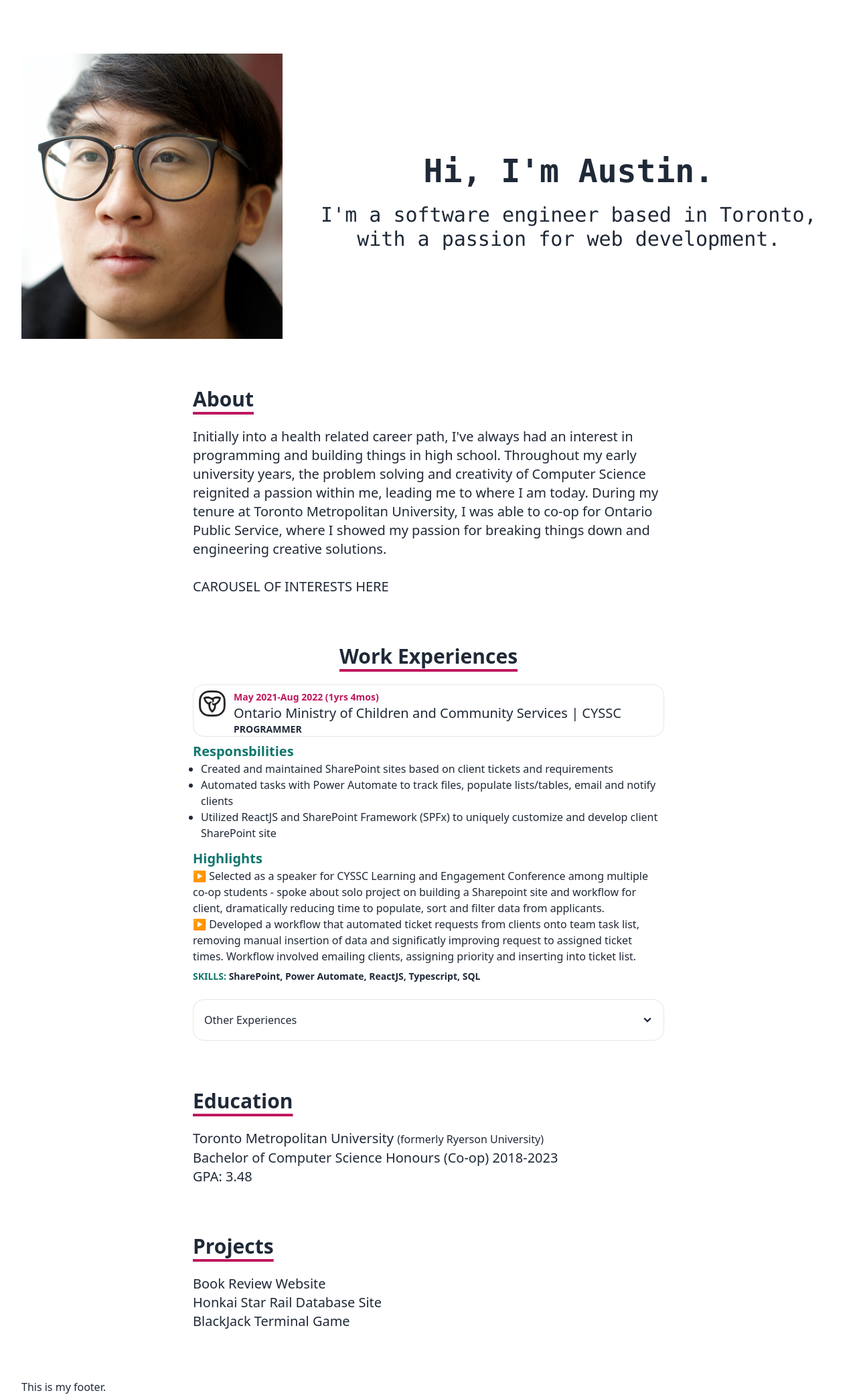
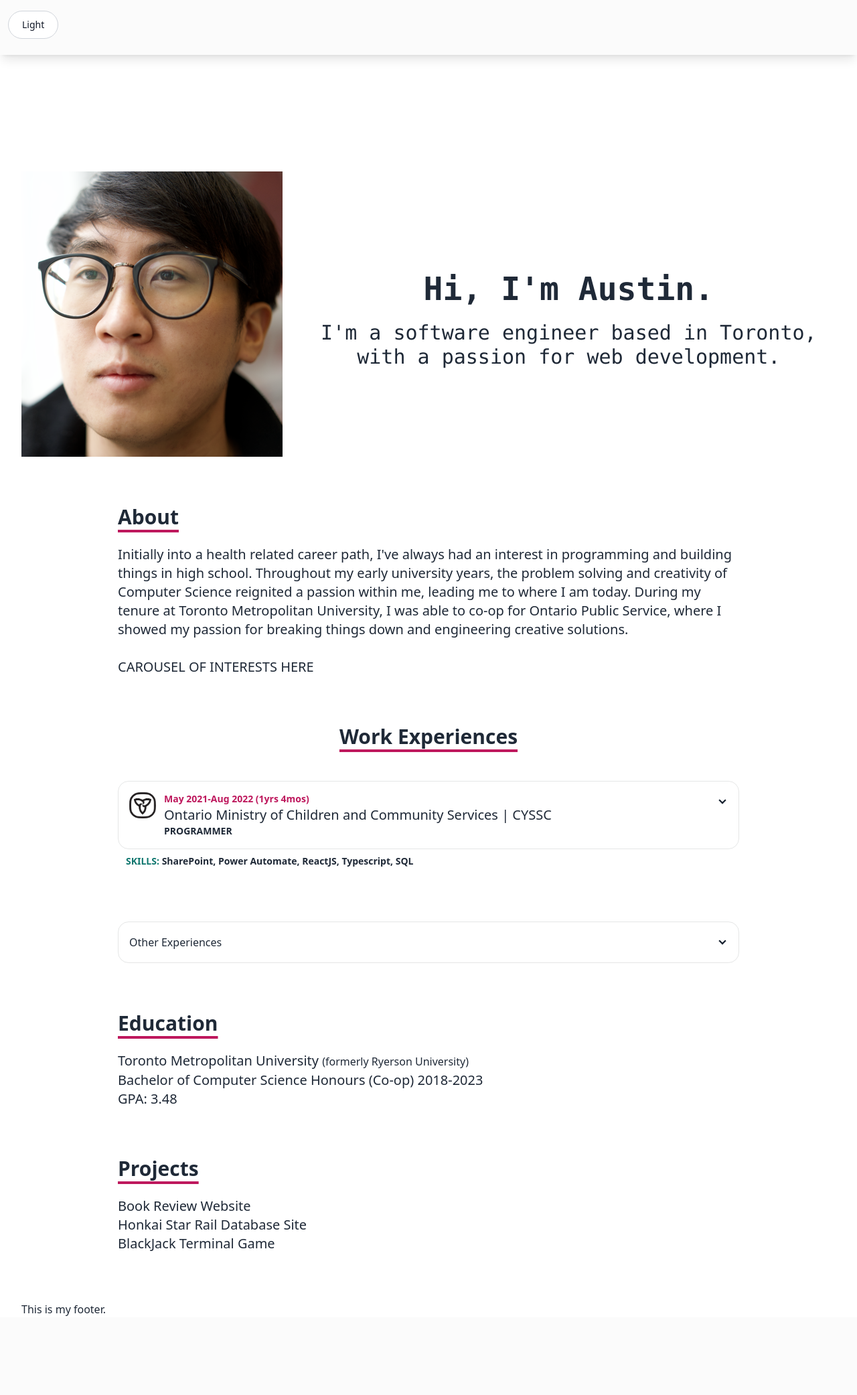
Before and after one commit to auschanh/personal-site, a PHP site: page / in a window 1280 px wide. Shown: the whole page at 67% size. After the commit the page ends 1965 px from the top, so only its background shows below. Run offline with PHP 8.4, Linux system fonts and the light colour scheme.

Commit message:
made work exp collapsable

```diff
--- a/index.html
+++ b/index.html
@@ -12,11 +12,11 @@
     <!-- <script src="https://cdn.tailwindcss.com"></script> -->
 </head>
 <body>
-    <!-- <nav class="fixed top-0 flex w-full flex-wrap items-center justify-between bg-[#FBFBFB] py-2 shadow-lg focus:text-neutral-700 lg:py-4">
-        <button type="button" class="text-gray-900 bg-white border border-gray-300 focus:outline-none hover:bg-gray-100 focus:ring-4 focus:ring-gray-200 font-medium rounded-lg text-sm px-5 py-2.5 me-2 mb-2 dark:bg-gray-800 dark:text-white dark:border-gray-600 dark:hover:bg-gray-700 dark:hover:border-gray-600 dark:focus:ring-gray-700">Light</button>
-    </nav> -->
+    <nav class="fixed top-0 flex w-full flex-wrap items-center justify-between bg-[#FBFBFB] py-2 shadow-lg focus:text-neutral-700 lg:py-4">
+        <button type="button" class="text-gray-900 ml-3 rounded-full bg-white border border-gray-300 focus:outline-none hover:bg-gray-100 focus:ring-4 focus:ring-gray-200 font-medium text-sm px-5 py-2.5 me-2 mb-2 dark:bg-gray-800 dark:text-white dark:border-gray-600 dark:hover:bg-gray-700 dark:hover:border-gray-600 dark:focus:ring-gray-700">Light</button>
+    </nav>
 
-    <div class="container grid grid-flow-row justify-center mt-20 max-md:max-w-full">
+    <div class="container grid grid-flow-row justify-center mt-64 max-md:max-w-full">
         <div class="hero flex flex-row font-mono place-items-center justify-center">
             <div class= "hero-left picture basis-1/3 max-md:basis-full items-center justify-center">
                 <img src="assets/DSC00108 CROP.png" alt="'me">
@@ -51,10 +51,11 @@
         <br>
 
         <div class="section work row-span-1 justify-items-center">
-            <h1>Work Experiences</h1><br>
+            <h1>Work Experiences</h1><br><br>
             <div class="section-desc">
-                <div class="">
-                    <div class="flex border border-base-300 rounded-2xl pl-2 pt-2 mb-2">
+                <div tabindex="0" class="collapse collapse-arrow border border-base-300">
+                    <input type="checkbox" />
+                    <div class="collapse-title work-header flex">
                         <div>
                             <img src="assets/ops-logo.png" alt="Ontario Public Service Logo" class="w-16 md:w-10">
                         </div>
@@ -63,9 +64,10 @@
                             <p class="text-pink-700 font-extrabold text-sm">May 2021-Aug 2022 (1yrs 4mos)</p>
                             <p class="">Ontario Ministry of Children and Community Services | CYSSC</p>
                             <p class="text-sm font-bold">PROGRAMMER</p>
+                        </div>
                     </div>
-                    </div>
-                    <p class="text-teal-700 font-extrabold">Responsbilities</p>
+                    <div class="job1-desc collapse-content">
+                        <p class="text-teal-700 font-extrabold">Responsbilities</p>
                         <ul class="job-desc text-base list-disc ml-3">
 
                             <li>Created and maintained SharePoint sites based on client tickets and requirements</li>
@@ -79,9 +81,12 @@
                         <p class="text-base"> ▶ Developed a workflow that automated ticket requests from clients onto team task list, removing manual insertion of data and significatly improving request to assigned ticket times.
                             Workflow involved emailing clients, assigning priority and inserting into ticket list.
                         </p>
-                        <p class="text-sm mt-2 font-bold"><span class="text-sm text-teal-700 font-extrabold">SKILLS: </span>SharePoint, Power Automate, ReactJS, Typescript, SQL</p>
+                        <!-- <p class="text-sm mt-2 font-bold"><span class="text-sm text-teal-700 font-extrabold">SKILLS: </span>SharePoint, Power Automate, ReactJS, Typescript, SQL</p> -->
                     </div>
                 </div>
+                <p class="ml-3 text-sm mt-2 font-bold"><span class="text-sm text-teal-700 font-extrabold">SKILLS: </span>SharePoint, Power Automate, ReactJS, Typescript, SQL</p>
+            <br><br>
+            </div>
                 <br>
                 <div tabindex="0" class="collapse collapse-arrow border border-base-300">
                     <input type="checkbox" />
--- a/src/input.css
+++ b/src/input.css
@@ -21,7 +21,7 @@ h2 {
     grid-row-gap: 20px;
 }
 
-@media screen and (max-width: 768px) {
+@media screen and (max-width: 1024px) {
   .hero {
     flex-wrap: wrap;
     display: flex;
@@ -34,7 +34,7 @@ h2 {
 
 .section {
   /* temporary centered content */
-  @apply lg:mx-64;
+  @apply lg:mx-36;
 }
 
 .section-desc {
--- a/style.css
+++ b/style.css
@@ -1373,10 +1373,6 @@ details.collapse summary::-webkit-details-marker {
   margin-top: 0.5rem;
 }
 
-.mt-20 {
-  margin-top: 5rem;
-}
-
 .mt-3 {
   margin-top: 0.75rem;
 }
@@ -1385,6 +1381,10 @@ details.collapse summary::-webkit-details-marker {
   margin-top: 1.25rem;
 }
 
+.mt-64 {
+  margin-top: 16rem;
+}
+
 .flex {
   display: flex;
 }
@@ -1449,8 +1449,8 @@ details.collapse summary::-webkit-details-marker {
   border-radius: 1rem;
 }
 
-.rounded-lg {
-  border-radius: 0.5rem;
+.rounded-full {
+  border-radius: 9999px;
 }
 
 .border {
@@ -1594,7 +1594,7 @@ h2 {
   grid-row-gap: 20px;
 }
 
-@media screen and (max-width: 768px) {
+@media screen and (max-width: 1024px) {
   .hero {
     flex-wrap: wrap;
     display: flex;
@@ -1612,8 +1612,8 @@ h2 {
 
 @media (min-width: 1024px) {
   .section {
-    margin-left: 16rem;
-    margin-right: 16rem;
+    margin-left: 9rem;
+    margin-right: 9rem;
   }
 }
 
```
